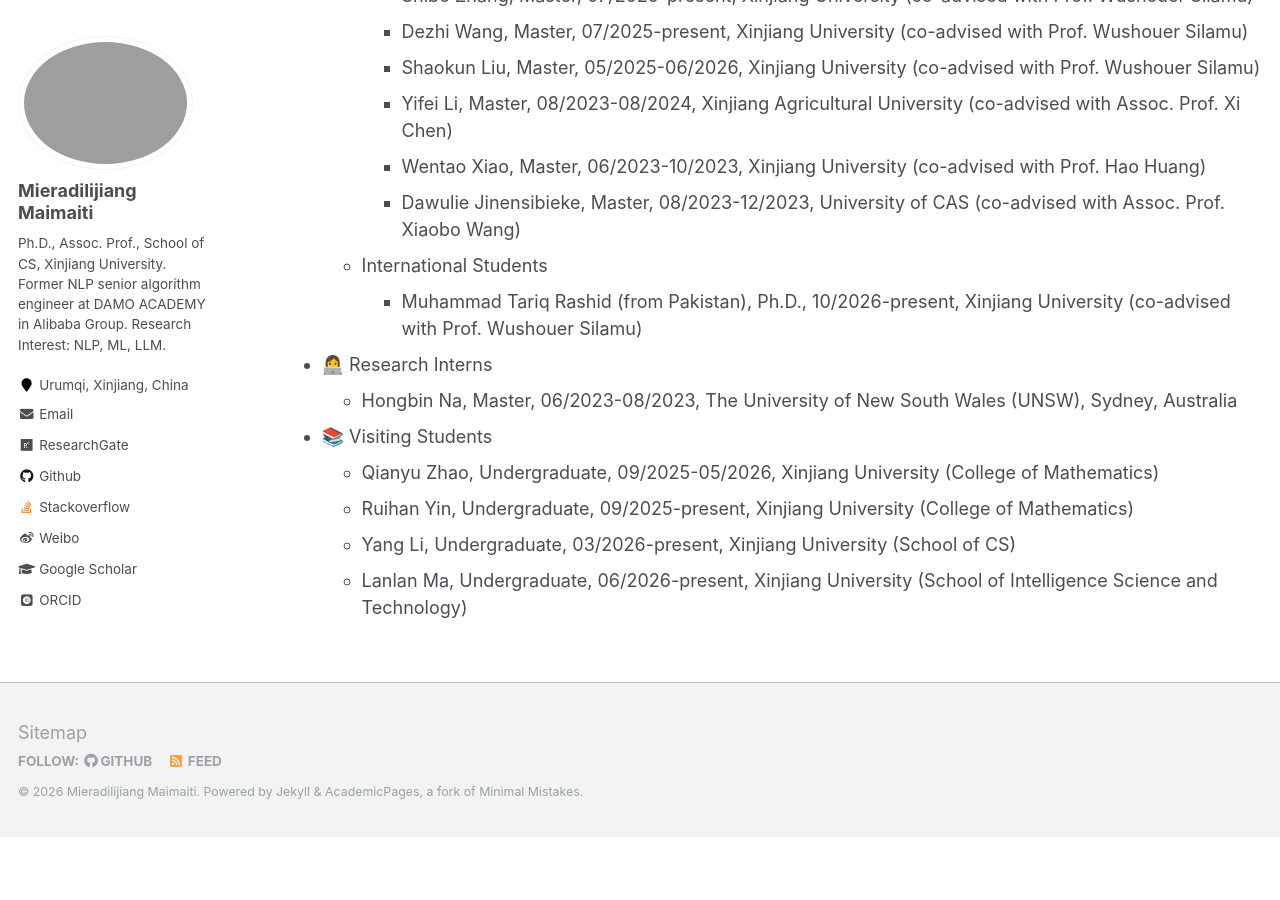
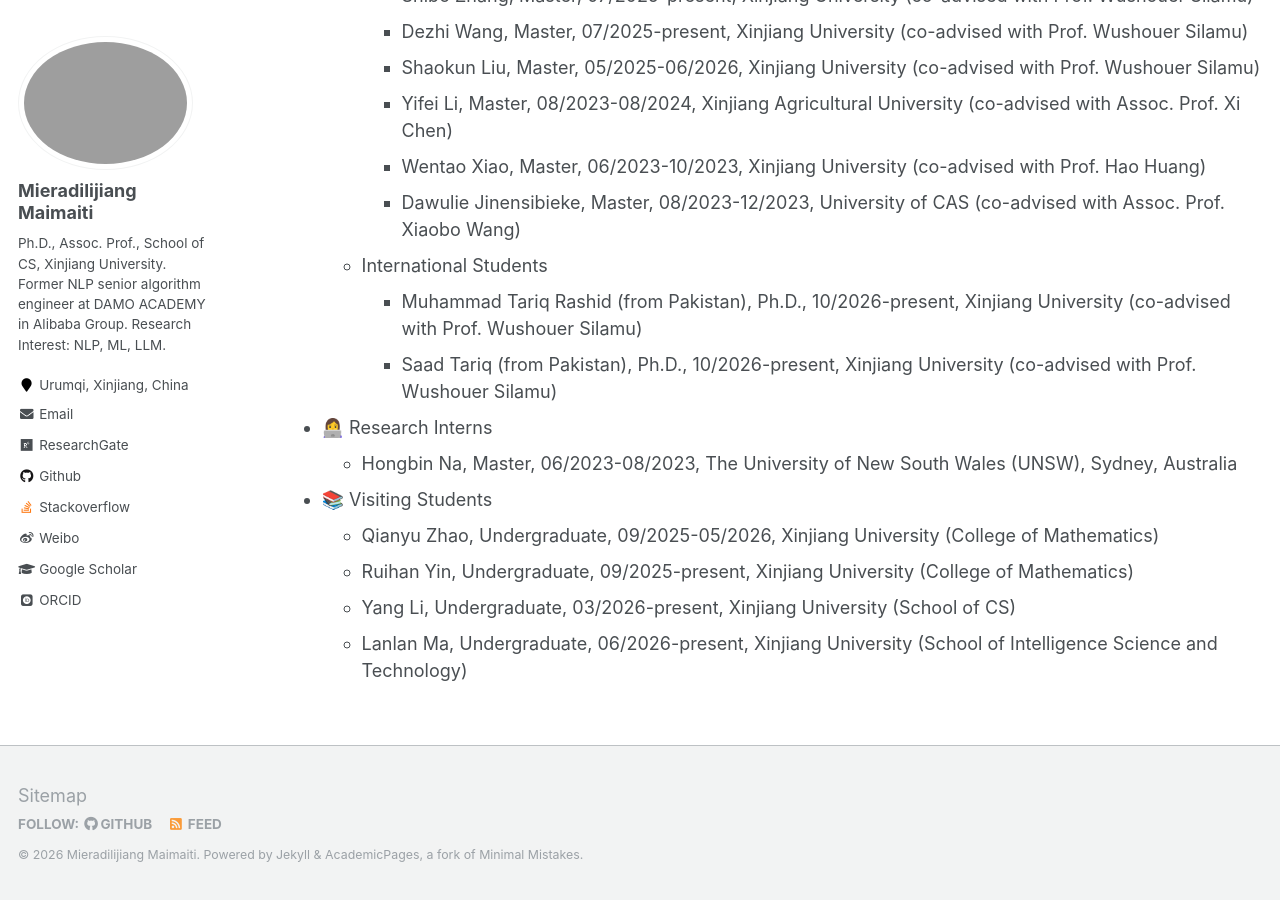
Before and after one commit to miradel51/miradel51.github.io, a Jekyll site: the page built from _pages/cv.md, in a window 1280 px wide and 900 px high, scrolled down 2355 px. Built offline with Jekyll 4.4.1, drawn with Linux system fonts in a browser that asks for light colours; some web fonts are replaced; before the commit the page ends 3192 px from its top, so only the background shows below that.

Commit message:
Update cv.md
added a new phd students

```diff
--- a/_pages/cv.md
+++ b/_pages/cv.md
@@ -88,6 +88,7 @@ redirect_from:
     * Dawulie Jinensibieke, Master, 08/2023-12/2023, University of CAS (co-advised with Assoc. Prof. Xiaobo Wang)
   * International Students
     * Muhammad Tariq Rashid (from Pakistan), Ph.D., 10/2026-present, Xinjiang University (co-advised with Prof. Wushouer Silamu)
+    * Saad Tariq (from Pakistan), Ph.D., 10/2026-present, Xinjiang University (co-advised with Prof. Wushouer Silamu)
 
 * 👩‍💻 Research Interns
   * Hongbin Na, Master, 06/2023-08/2023, The University of New South Wales (UNSW), Sydney, Australia
```
